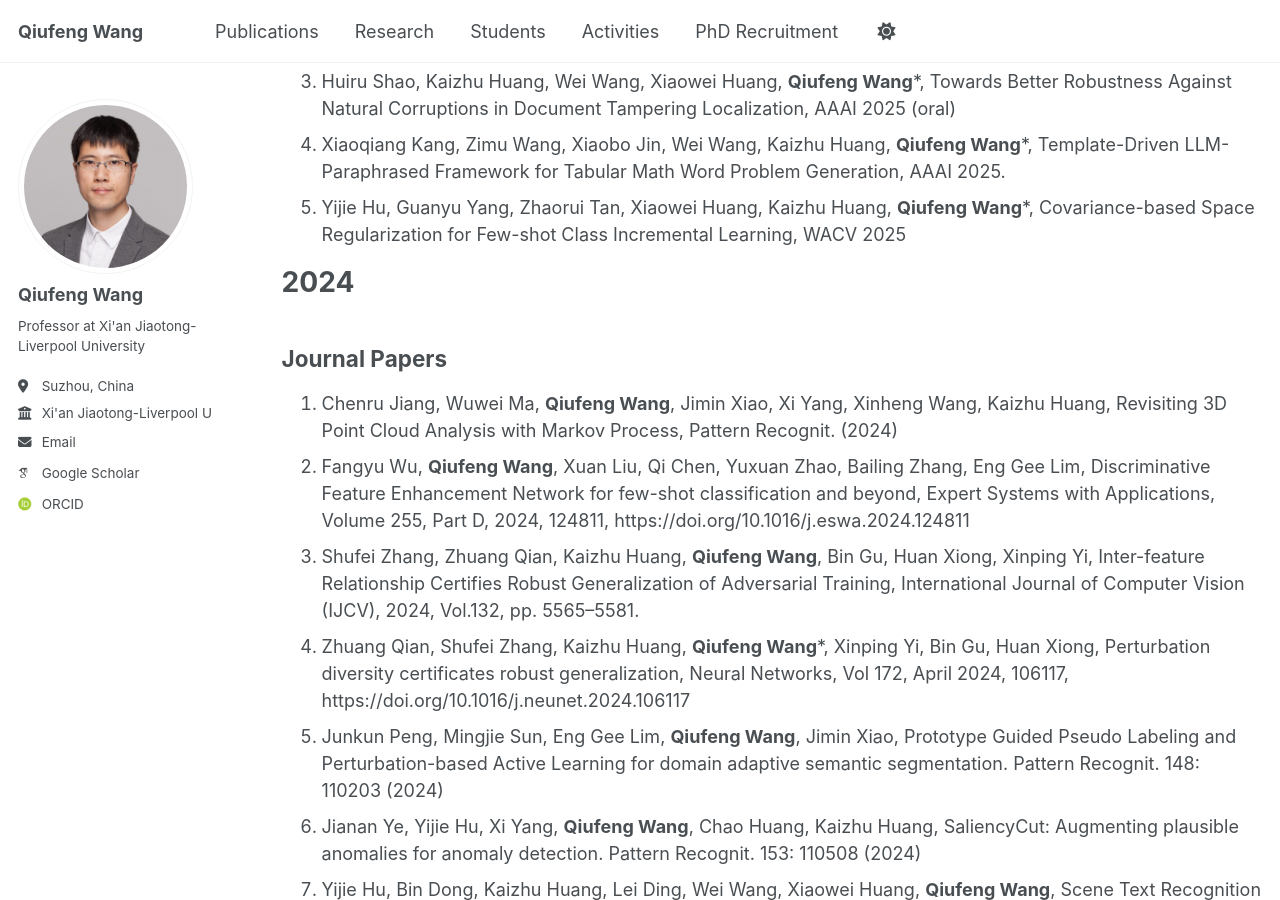
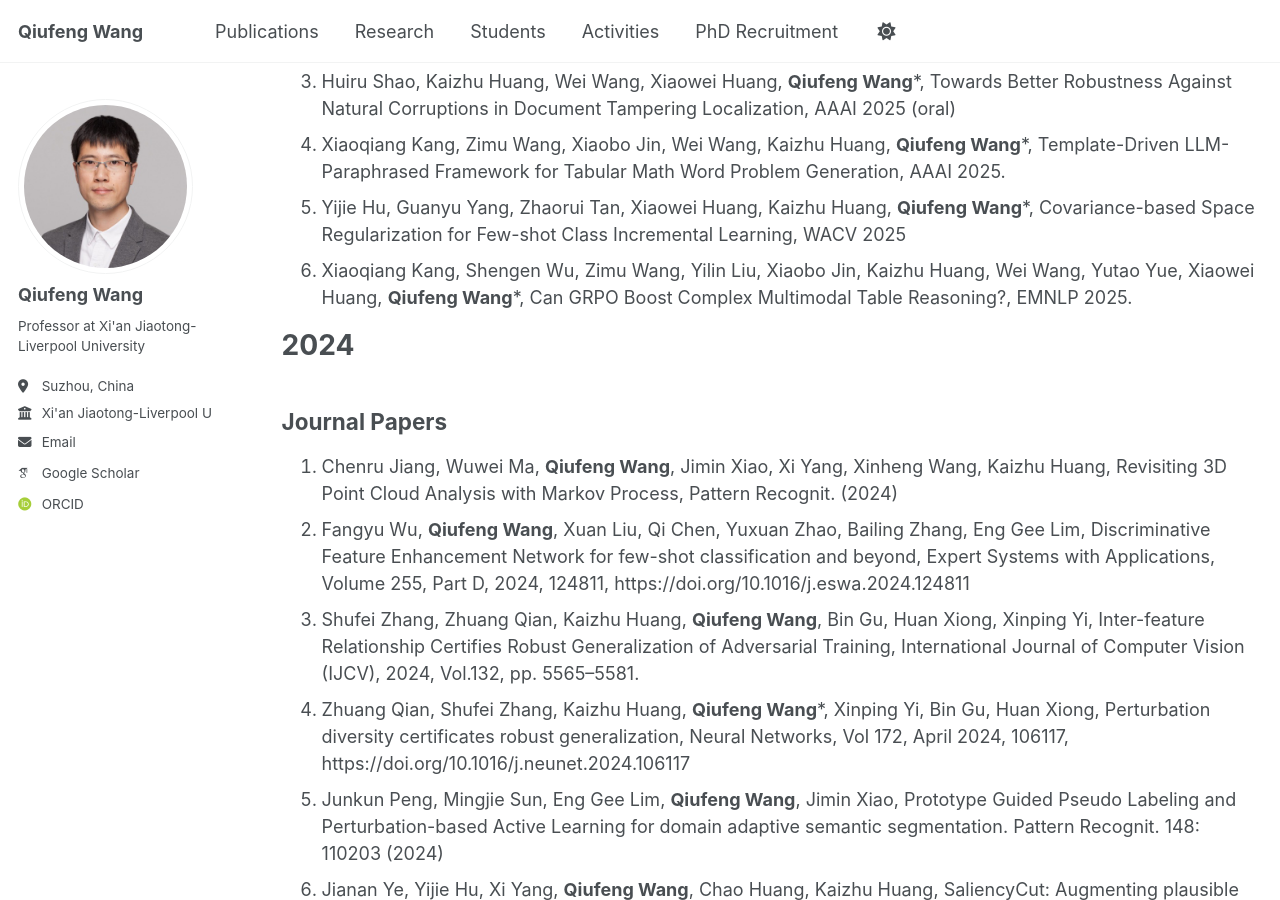
Before and after one commit to WQF510/WQF510.github.io, a Jekyll site: the page built from _pages/publications.md, in a window 1280 px wide and 900 px high, scrolled down 1534 px. Built offline with Jekyll 4.4.1, drawn with Linux system fonts in a browser that asks for light colours; some web fonts are replaced.

Commit message:
Update publications.md

```diff
--- a/_pages/publications.md
+++ b/_pages/publications.md
@@ -27,7 +27,7 @@ See full publications at my [Google Scholar](https://scholar.google.com/citation
 3.	Huiru Shao, Kaizhu Huang, Wei Wang, Xiaowei Huang, **Qiufeng Wang***, Towards Better Robustness Against Natural Corruptions in Document Tampering Localization, AAAI 2025 (oral)
 4.	Xiaoqiang Kang, Zimu Wang, Xiaobo Jin, Wei Wang, Kaizhu Huang, **Qiufeng Wang***, Template-Driven LLM-Paraphrased Framework for Tabular Math Word Problem Generation, AAAI 2025.
 5.	Yijie Hu, Guanyu Yang, Zhaorui Tan, Xiaowei Huang, Kaizhu Huang, **Qiufeng Wang***, Covariance-based Space Regularization for Few-shot Class Incremental Learning, WACV 2025
-
+6. Xiaoqiang Kang, Shengen Wu, Zimu Wang, Yilin Liu, Xiaobo Jin, Kaizhu Huang, Wei Wang, Yutao Yue, Xiaowei Huang, **Qiufeng Wang***, Can GRPO Boost Complex Multimodal Table Reasoning?, EMNLP 2025.
 
 
 # 2024
```
